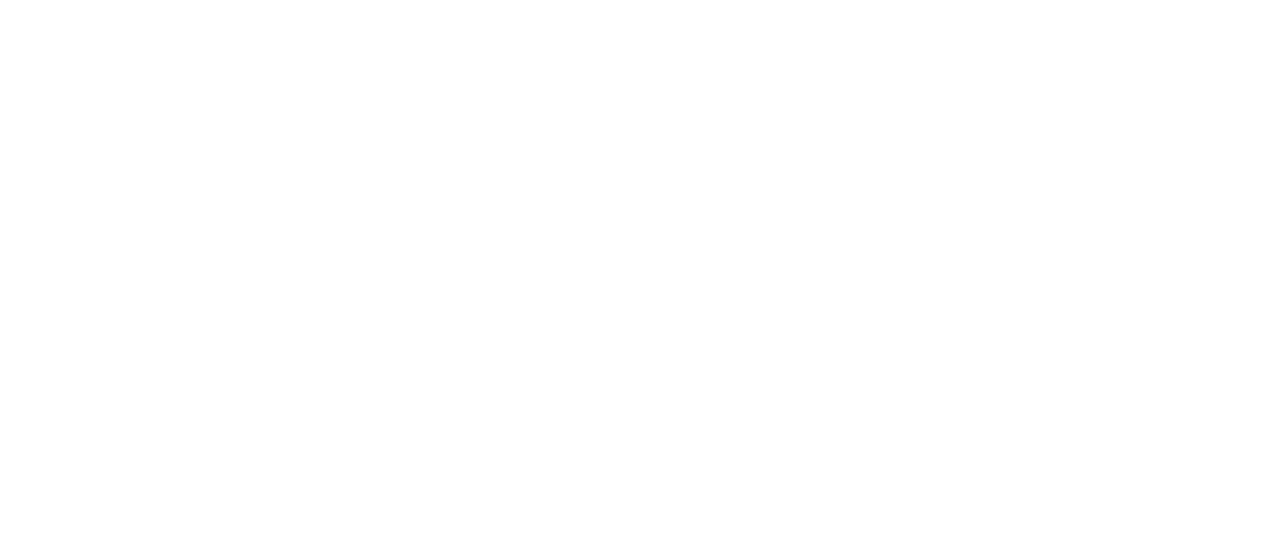
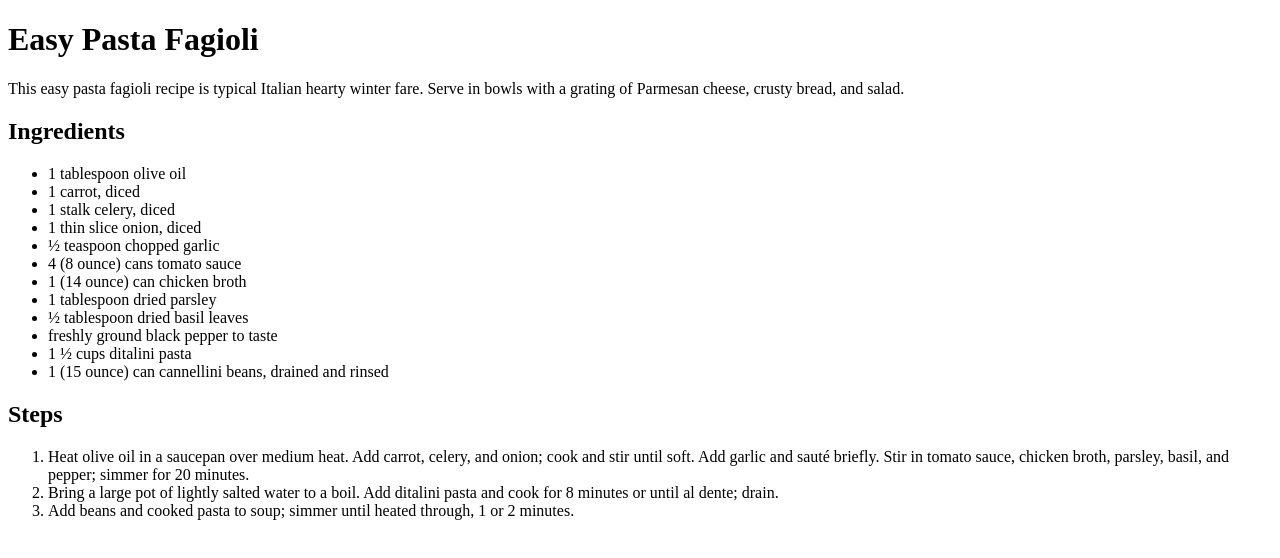
Before and after one commit to yeeggi/odin-recipes, a plain HTML site: page recipes/pastafagiolo.html in a window 1280 px wide. Drawn offline with Linux system fonts and the light colour scheme.

Commit message:
Modified honeychicken.html, pastafagiolo.html and shrimps.html

```diff
--- a/recipes/pastafagiolo.html
+++ b/recipes/pastafagiolo.html
@@ -1,12 +1,39 @@
 <!DOCTYPE html>
 <html lang="en">
-<head>
-    <meta charset="UTF-8">
-    <meta http-equiv="X-UA-Compatible" content="IE=edge">
-    <meta name="viewport" content="width=device-width, initial-scale=1.0">
-    <title>Document</title>
-</head>
-<body>
+  <head>
+    <meta charset="UTF-8" />
+    <meta http-equiv="X-UA-Compatible" content="IE=edge" />
+    <meta name="viewport" content="width=device-width, initial-scale=1.0" />
+    <title>Easy Pasta Fagioli</title>
+  </head>
 
-</body>
+  <body>
+    <h1>Easy Pasta Fagioli</h1>
+
+    <p>
+      This easy pasta fagioli recipe is typical Italian hearty winter fare.
+      Serve in bowls with a grating of Parmesan cheese, crusty bread, and salad.
+    </p>
+    <h2>Ingredients</h2>
+    <ul>
+        <li>1 tablespoon olive oil</li>
+        <li>1 carrot, diced</li>
+        <li>1 stalk celery, diced</li>
+        <li>1 thin slice onion, diced</li>
+        <li>½ teaspoon chopped garlic</li>
+        <li>4 (8 ounce) cans tomato sauce</li>
+        <li>1 (14 ounce) can chicken broth</li>
+        <li>1 tablespoon dried parsley</li>
+        <li>½ tablespoon dried basil leaves</li>
+        <li>freshly ground black pepper to taste</li>
+        <li>1 ½ cups ditalini pasta</li>
+        <li>1 (15 ounce) can cannellini beans, drained and rinsed</li>
+    </ul>
+    <h2>Steps</h2>
+    <ol>
+        <li>Heat olive oil in a saucepan over medium heat. Add carrot, celery, and onion; cook and stir until soft. Add garlic and sauté briefly. Stir in tomato sauce, chicken broth, parsley, basil, and pepper; simmer for 20 minutes.</li>
+        <li>Bring a large pot of lightly salted water to a boil. Add ditalini pasta and cook for 8 minutes or until al dente; drain.</li>
+        <li>Add beans and cooked pasta to soup; simmer until heated through, 1 or 2 minutes.</li>
+    </ol>
+  </body>
 </html>
```
Also changed, not shown: recipes/honeychicken.html (+30 -8 lines), recipes/shrimps.html (+24 -1 lines).
